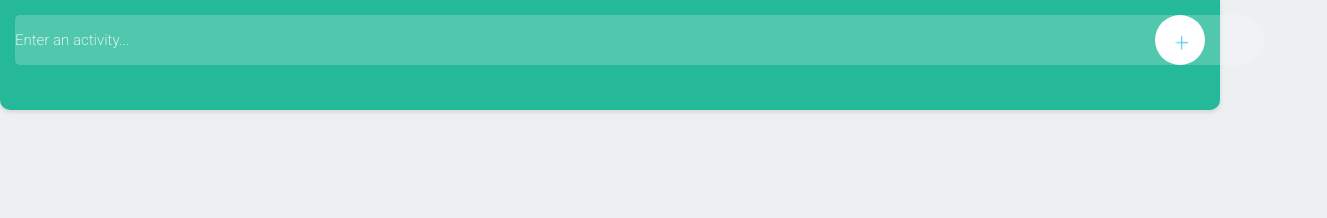
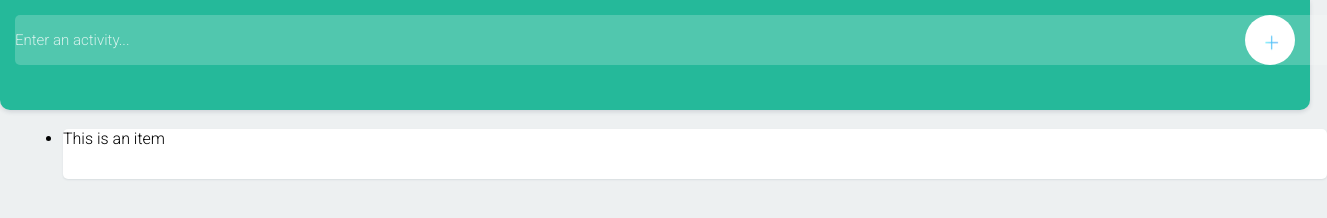
Before and after one commit to julialeu/to-do-list, a plain HTML site: page index.html in a window 1280 px wide. Shown: the whole page, 1327 px wide, since content can reach past the window. Drawn offline with Linux system fonts and the light colour scheme.

Commit message:
Second commit

```diff
--- a/index.html
+++ b/index.html
@@ -15,5 +15,21 @@
         </button>
     </header>
 
+    <div class="container">
+        <ul class="todo">
+            <li>
+                This is an item
+                <div class="buttons">
+
+                </div>
+            </li>
+        </ul>
+
+        <!--    <ul class="todo">-->
+
+        <!--    </ul>-->
+    </div>
+
+    <script src="scripts.js"></script>
 </body>
 </html>
--- a/scripts.js
+++ b/scripts.js
@@ -0,0 +1,6 @@
+
+
+document.getElementById('add').addEventListener('click',function () {
+    let value = document.getElementById('item').value;
+    console.log(value);
+});
--- a/style.css
+++ b/style.css
@@ -1,7 +1,8 @@
 @charset "UTF-8";
 
 body {
-background: #edf0f1;
+    background: #edf0f1;
+    padding:90px 0 0 0;
 }
 
 body, input, button {
@@ -9,7 +10,7 @@ body, input, button {
 }
 
 header {
-    width:93%;
+    width:100%;
     height:80px;
     position: fixed;
     padding: 15px;
@@ -97,3 +98,37 @@ header button {
 .add .fill {
     fill:#25b99a;
 }
+
+.container {
+    width: 100%;
+    float: left;
+    padding: 15px;
+}
+
+ul.todo {
+    width: 100%;
+    float:left;
+}
+
+ul.todo li {
+    width: 100%;
+    float: left;
+    height: 50px;
+    background: #fff;
+    border-radius: 5px;
+    position: relative;
+    box-shadow: 0px 1px 2px rgba(44, 62, 80, 0.10);
+    margin: 0 0 10px 0;
+}
+
+ul.todo li:last-of-type {
+    margin:0;
+}
+
+ul.todo li.buttons {
+    width: 100px;
+    height: 50px;
+    position: absolute;
+    top: 0;
+    right: 0;
+}
```
